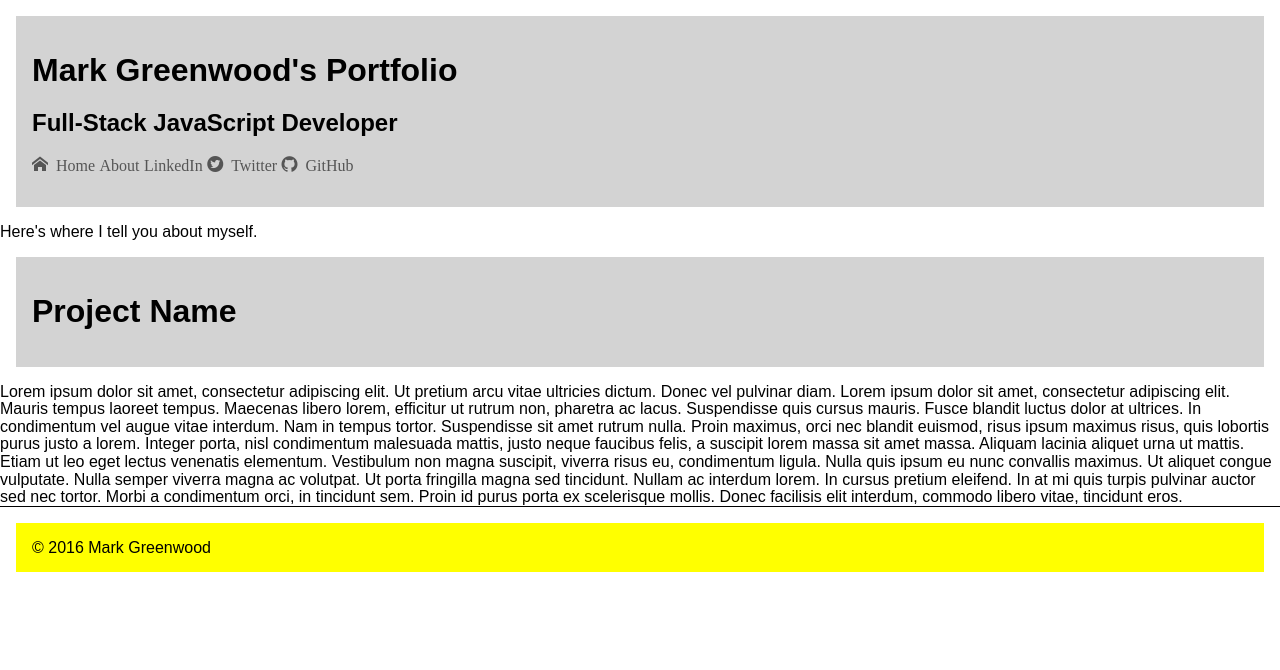
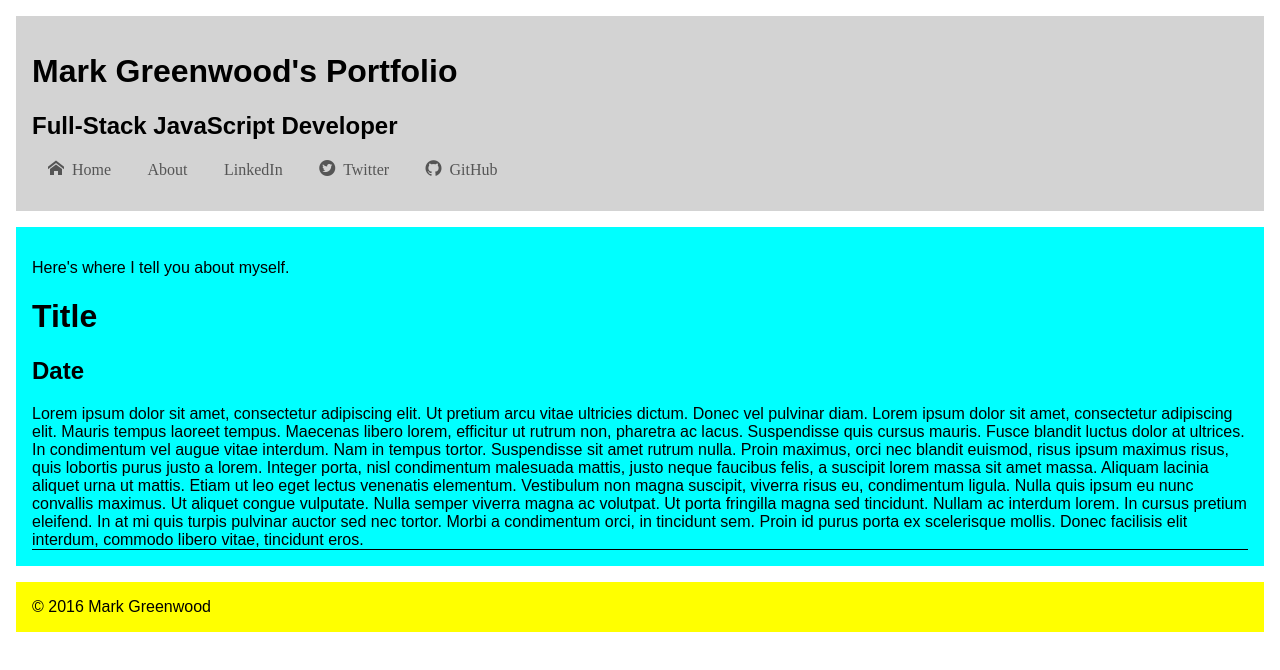
Before and after one commit to markgreenwood/portfolio, a plain HTML site: page index.html in a window 1280 px wide. Drawn offline with Linux system fonts and the light colour scheme; files whose address does not match are found by name.

Commit message:
Cleaned up semantics in index.html, added template article, made some CSS optimizations for layout

```diff
--- a/index.html
+++ b/index.html
@@ -16,7 +16,9 @@
     <h1>Mark Greenwood's Portfolio</h1>
     <h2>Full-Stack JavaScript Developer</h2>
     <nav class="main-nav">
+      <!--
       <div class="icon-menu"></div>
+      -->
       <ul>
         <li class="tab"><a class="icon-home" href="index.html"> Home</a></li>
         <li class="tab"><a class="icon-about" href="#">About</a></li>
@@ -30,17 +32,15 @@
     <section id="aboutme">
       <p>Here's where I tell you about myself.</p>
     </section>
-    <section id="projects">
+    <section id="articles">
       <article class="template">
-        <header>
-          <h1>Project Name</h1>
-          <div class="proj-info">
-            <time></time>
-          </div>
-        </header>
-        <section class="article-body">
+        <div class="article-header">
+          <h1 class="title">Title</h1>
+          <h2><time class="article-date">Date</time><h2>
+        </div>
+        <div class="article-body">
           Lorem ipsum dolor sit amet, consectetur adipiscing elit. Ut pretium arcu vitae ultricies dictum. Donec vel pulvinar diam. Lorem ipsum dolor sit amet, consectetur adipiscing elit. Mauris tempus laoreet tempus. Maecenas libero lorem, efficitur ut rutrum non, pharetra ac lacus. Suspendisse quis cursus mauris. Fusce blandit luctus dolor at ultrices. In condimentum vel augue vitae interdum. Nam in tempus tortor. Suspendisse sit amet rutrum nulla. Proin maximus, orci nec blandit euismod, risus ipsum maximus risus, quis lobortis purus justo a lorem. Integer porta, nisl condimentum malesuada mattis, justo neque faucibus felis, a suscipit lorem massa sit amet massa. Aliquam lacinia aliquet urna ut mattis. Etiam ut leo eget lectus venenatis elementum. Vestibulum non magna suscipit, viverra risus eu, condimentum ligula. Nulla quis ipsum eu nunc convallis maximus. Ut aliquet congue vulputate. Nulla semper viverra magna ac volutpat. Ut porta fringilla magna sed tincidunt. Nullam ac interdum lorem. In cursus pretium eleifend. In at mi quis turpis pulvinar auctor sed nec tortor. Morbi a condimentum orci, in tincidunt sem. Proin id purus porta ex scelerisque mollis. Donec facilisis elit interdum, commodo libero vitae, tincidunt eros.
-        </section>
+        </div>
       </article>
     </section>
   </main>
--- a/styles/base.css
+++ b/styles/base.css
@@ -1,6 +1,5 @@
 body {
-    line-height: 1.1;
-    font-size: 100%;
+  font-size: 100%;
 }
 
 header {
@@ -9,6 +8,11 @@ header {
   background-color: lightgray;
 }
 
+main {
+  padding: 1em;
+  margin: 1em;
+  background-color: cyan;
+}
 article {
   border-bottom: 1px solid black;
   margin: 0;
@@ -21,6 +25,7 @@ footer {
 }
 
 a, a:link, a:active {
-    text-decoration: none;
-    color: #555;
+  text-decoration: none;
+  color: #555;
+  padding: 1em;
 }
--- a/styles/module.css
+++ b/styles/module.css
@@ -1,6 +1,19 @@
 .icon-menu {
   float: right;
   font-size: 200%;
+}
+
+.main-nav {
+  width: 100%;
+}
+
+.main-nav ul {
+  width: 100%;
+}
+
+.main-nav li {
+  display: inline;
+  justify-content: space-around;
 }
 
 @media only screen and (min-width: 640px){
```
Also changed, not shown: styles/layout.css (+4 -4 lines). Lines whose indentation alone changed are shown as unchanged.
